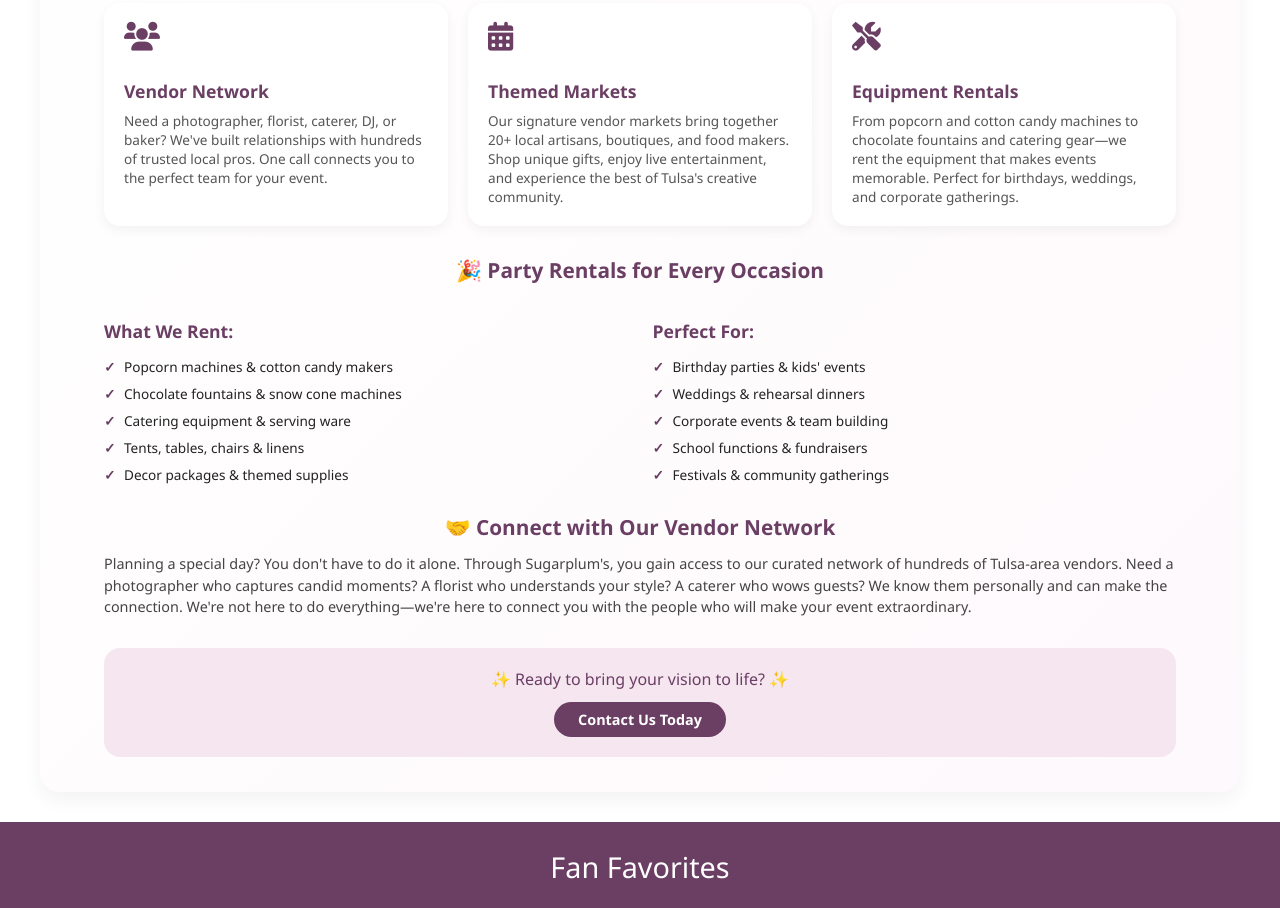
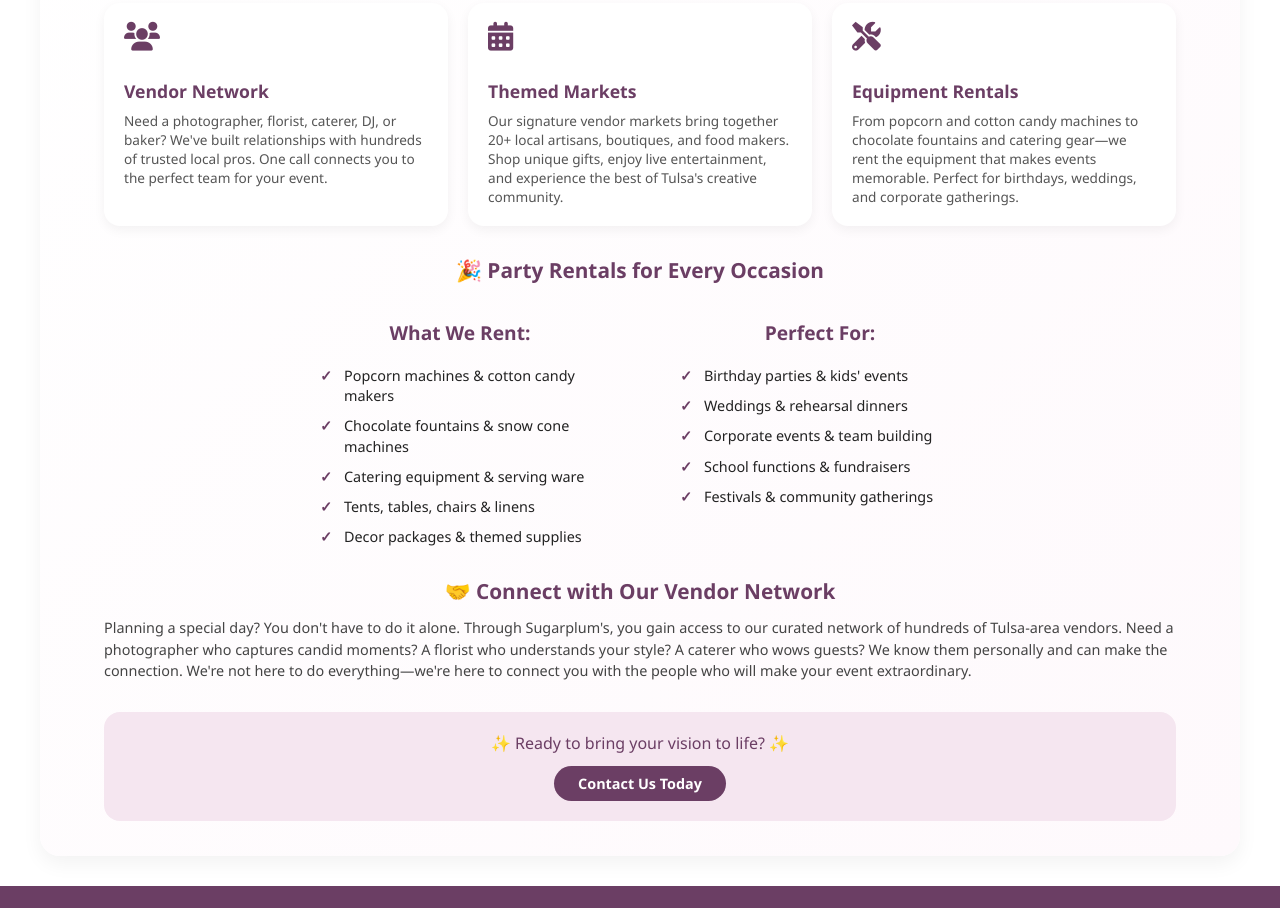
Before and after one commit to 71240/Sugarplum, a plain HTML site: page index.html in a window 1280 px wide. Shown: the part 1438-2346 px from the top of the page. Drawn offline with Linux system fonts and the light colour scheme.

Commit message:
Refactor party rentals section and styles

```diff
--- a/index.html
+++ b/index.html
@@ -295,12 +295,14 @@ nav a {
 .feature-list {
   list-style: none;
   padding: 0;
+  margin: 0;
 }
 .feature-list li {
-  padding: 4px 0;
-  padding-left: 20px;
+  padding: 5px 0;
+  padding-left: 24px;
   position: relative;
-  font-size: 0.85rem;
+  font-size: 0.9rem;
+  line-height: 1.4;
 }
 .feature-list li:before {
   content: "✓";
@@ -308,7 +310,7 @@ nav a {
   position: absolute;
   left: 0;
   font-weight: bold;
-  font-size: 0.85rem;
+  font-size: 0.9rem;
 }
 .seo-cta {
   background-color: var(--pale-pink);
@@ -338,11 +340,36 @@ nav a {
   background-color: #8b5e84;
   transform: scale(1.02);
 }
-.two-column {
-  display: grid;
-  grid-template-columns: 1fr 1fr;
-  gap: 25px;
-  margin: 20px 0;
+
+/* TWO COLUMN - Fixed alignment */
+.party-rentals-section {
+  margin: 25px 0 20px;
+}
+.party-rentals-container {
+  display: flex;
+  justify-content: center;
+  gap: 80px;
+  margin: 20px auto;
+  flex-wrap: wrap;
+}
+.party-rentals-column {
+  flex: 0 1 280px;
+  text-align: center;
+}
+.party-rentals-column h4 {
+  color: var(--plum);
+  font-size: 1.2rem;
+  margin-bottom: 15px;
+  font-weight: 600;
+  text-align: center;
+}
+.party-rentals-column .feature-list {
+  text-align: left;
+  display: inline-block;
+  width: 100%;
+}
+.party-rentals-column .feature-list li {
+  text-align: left;
 }
 
 /* GALLERY SECTION - Slimmed */
@@ -432,7 +459,7 @@ nav a {
   font-size: 0.9rem;
 }
 
-/* Titan Section - Slimmed */
+/* Titan Section - With link */
 .titan-section {
   background-color: white;
   padding: 10px 5%;
@@ -444,6 +471,17 @@ nav a {
   align-items: center;
   justify-content: center;
   gap: 6px;
+}
+.tbp-footer a {
+  display: inline-flex;
+  align-items: center;
+  gap: 6px;
+  text-decoration: none;
+  color: var(--plum);
+  transition: opacity 0.2s ease;
+}
+.tbp-footer a:hover {
+  opacity: 0.8;
 }
 .tbp-logo img {
   height: 22px;
@@ -479,8 +517,13 @@ nav a {
   .carousel, .gallery {
     grid-template-columns:1fr;
   }
-  .seo-grid, .two-column {
+  .seo-grid {
     grid-template-columns:1fr;
+  }
+  .party-rentals-container {
+    flex-direction: column;
+    align-items: center;
+    gap: 35px;
   }
   .hero h1 {
     font-size:1.6rem;
@@ -580,9 +623,10 @@ nav a {
     </div>
   </div>
 
+  <div class="party-rentals-section">
     <h3>🎉 Party Rentals for Every Occasion</h3>
-  <div class="two-column">
-    <div>
+    <div class="party-rentals-container">
+      <div class="party-rentals-column">
         <h4>What We Rent:</h4>
         <ul class="feature-list">
           <li>Popcorn machines & cotton candy makers</li>
@@ -592,7 +636,7 @@ nav a {
           <li>Decor packages & themed supplies</li>
         </ul>
       </div>
-    <div>
+      <div class="party-rentals-column">
         <h4>Perfect For:</h4>
         <ul class="feature-list">
           <li>Birthday parties & kids' events</li>
@@ -601,6 +645,7 @@ nav a {
           <li>School functions & fundraisers</li>
           <li>Festivals & community gatherings</li>
         </ul>
+      </div>
     </div>
   </div>
 
@@ -639,13 +684,15 @@ nav a {
   </div>
 </div>
 
-<!-- TITAN SECTION -->
+<!-- TITAN SECTION - Logo and text both link to Facebook -->
 <div class="titan-section">
   <div class="tbp-footer">
+    <a href="https://www.facebook.com/TitanBusinessPros" target="_blank">
       <div class="tbp-logo">
         <img src="https://github.com/71240/Sugarplum/raw/main/TransparentTitanLogo.png" alt="Titan Business Pros LLC">
       </div>
       <p>Website Created By <strong>Titan Business Pros LLC</strong></p>
+    </a>
   </div>
 </div>
 
```
Lines whose indentation alone changed are shown as unchanged.
